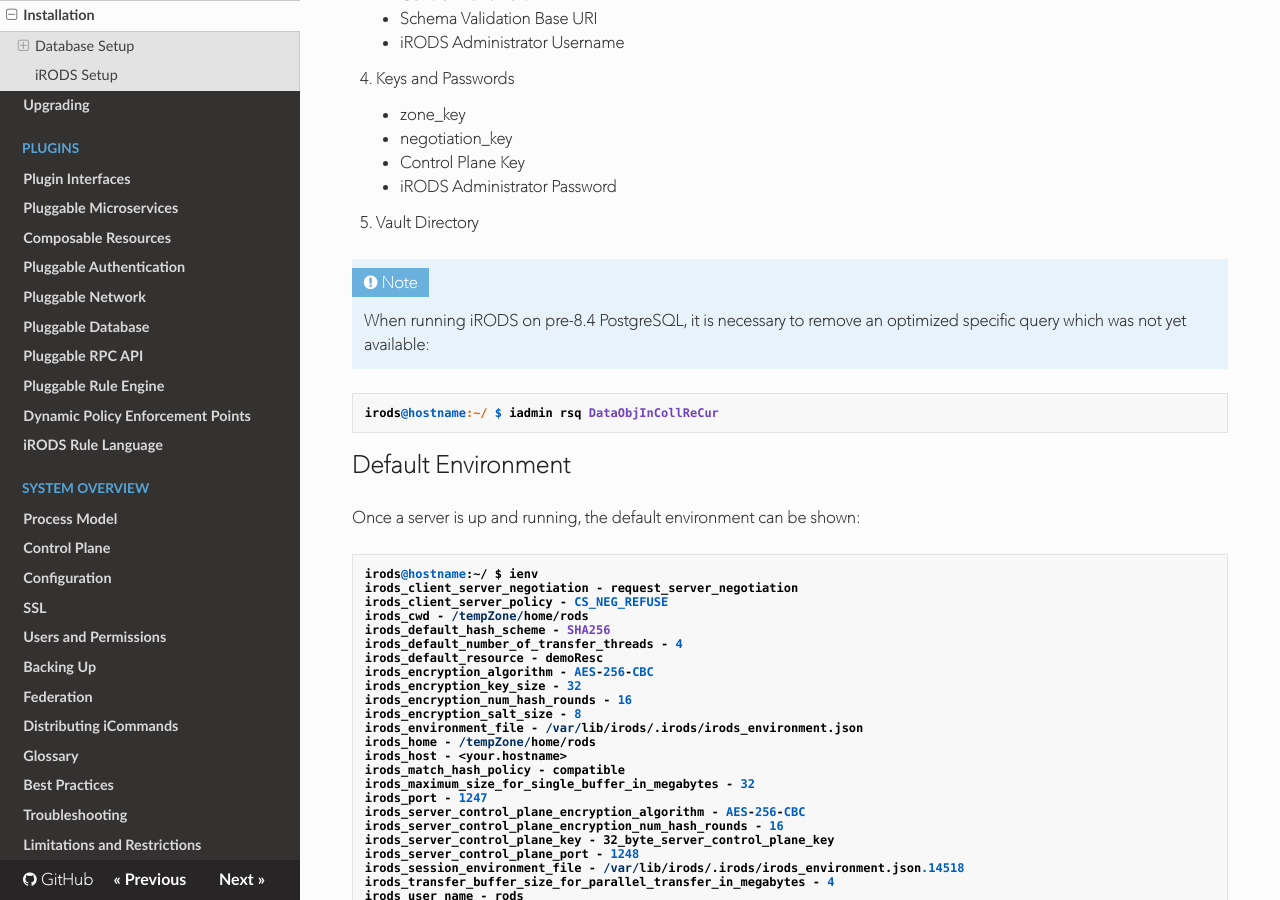
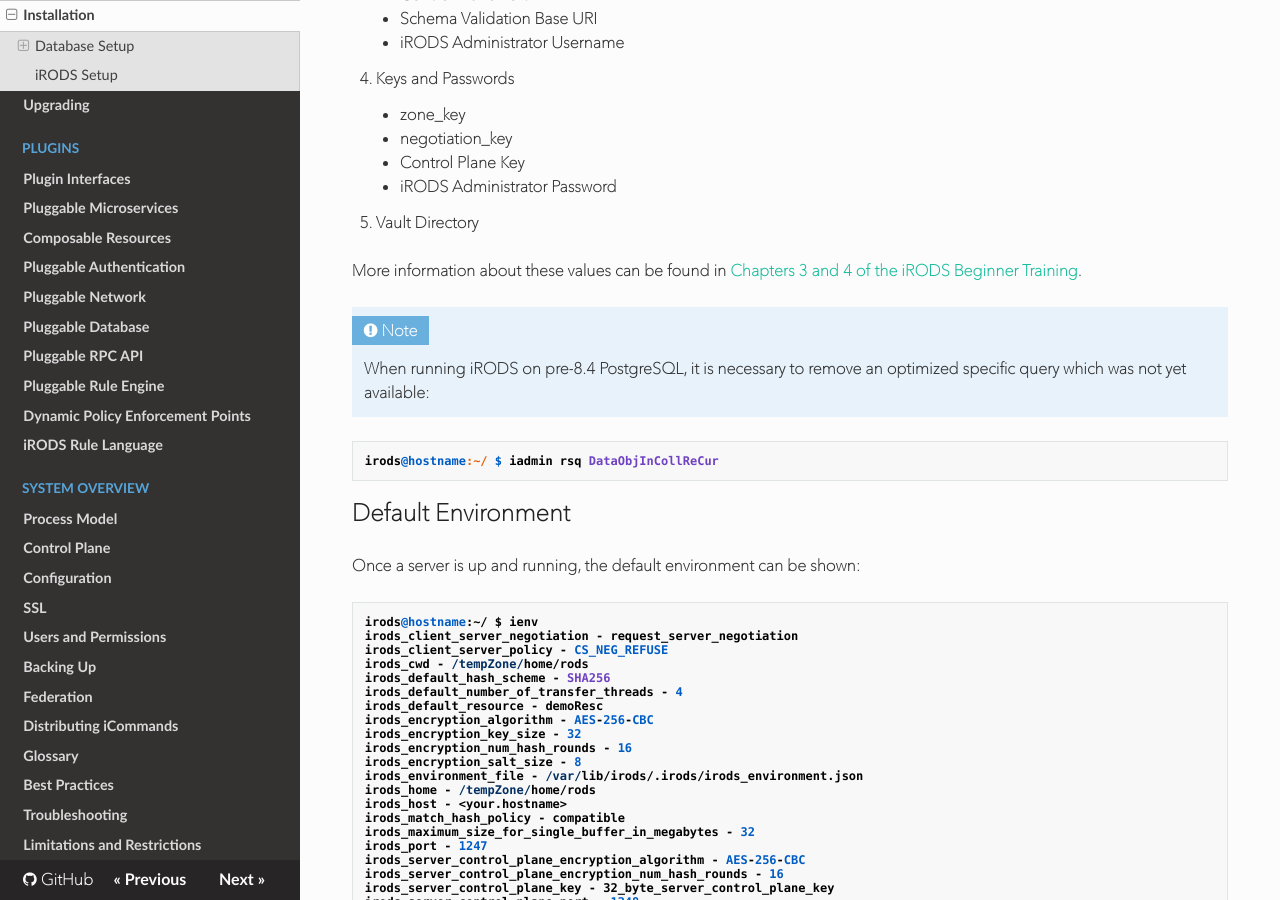
Before and after one commit to irods/irods_docs, an MkDocs documentation site: the page built from docs/getting_started/installation.md, in a window 1280 px wide and 900 px high, scrolled down 3200 px. Built offline with MkDocs 1.6.1, drawn with Linux system fonts in a browser that asks for light colours; nearby versions of some CDN libraries.

Commit message:
[irods/irods#5757] add link to beginner training
To help explain the values asked for by setup_irods.py

```diff
--- a/docs/getting_started/installation.md
+++ b/docs/getting_started/installation.md
@@ -129,6 +129,9 @@
     - iRODS Administrator Password
 
 5. Vault Directory
+
+
+More information about these values can be found in [Chapters 3 and 4 of the iRODS Beginner Training](https://github.com/irods/irods_training/tree/master/beginner).
 
 !!! Note
     When running iRODS on pre-8.4 PostgreSQL, it is necessary to remove an optimized specific query which was not yet available:
```
